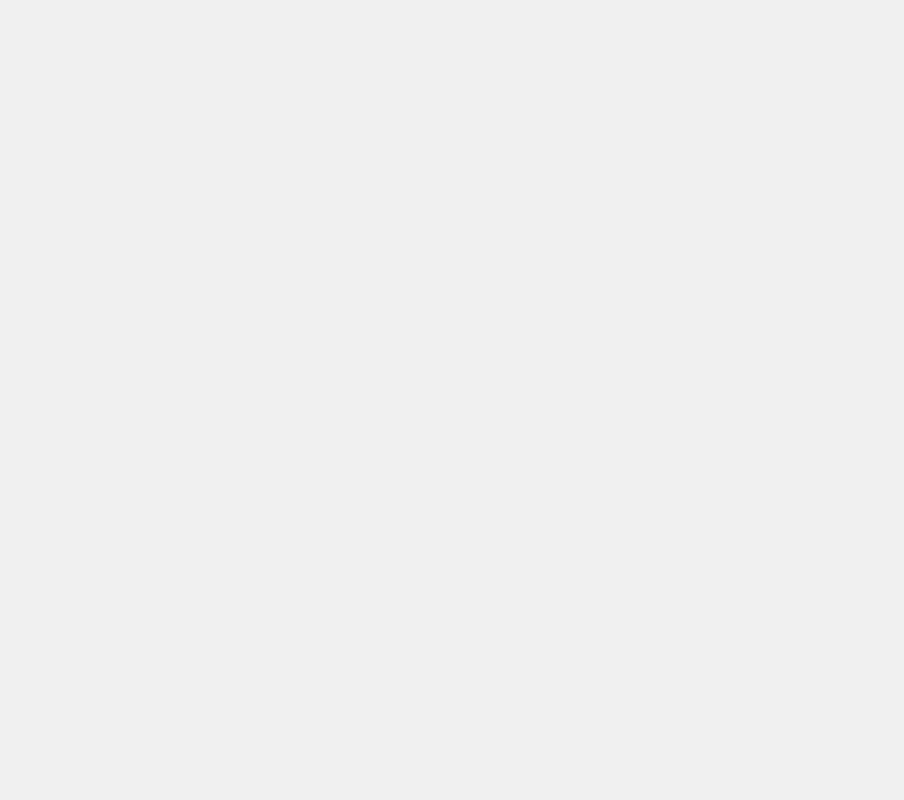
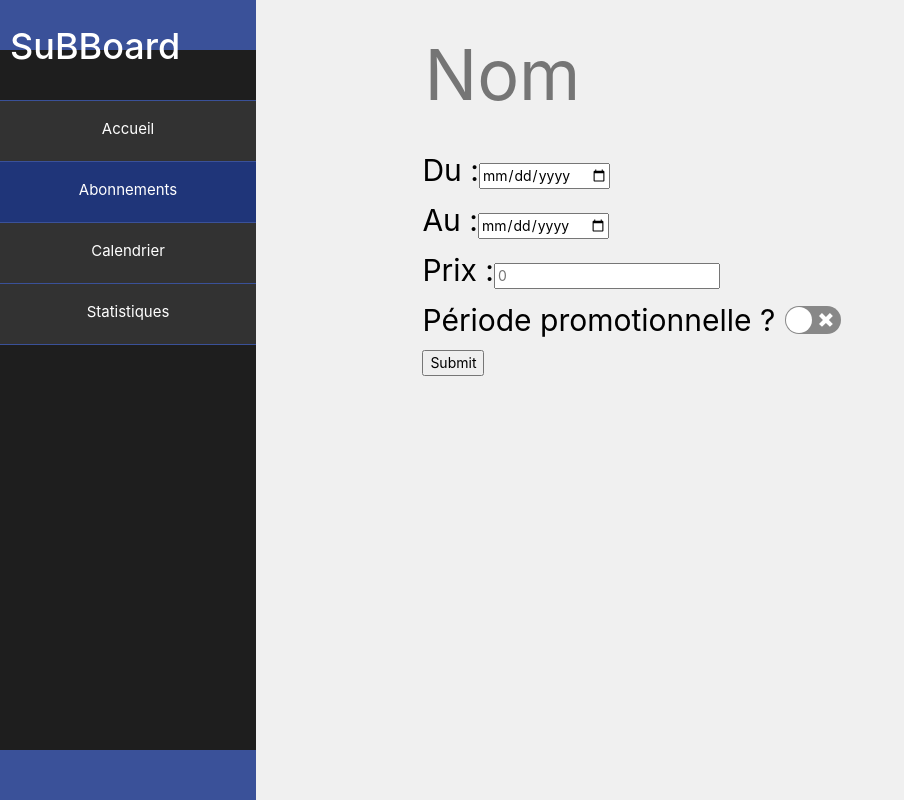
Before and after one commit to yanisr49/SuBBoard_Sandbox, a React (Create React App) app in the folder client/: page /subscription in a window 1280 px wide. Shown: the whole page, without its empty margins (0-904 px from the left). Built offline with nearby package versions, Linux system fonts and the light colour scheme; sample sign-in values are in the browser's storage.

Commit message:
SubForm client api + login / signup api

```diff
--- a/client/src/App.js
+++ b/client/src/App.js
@@ -15,13 +15,10 @@ class App extends Component {
       <div className="App">
         <div className="App-content">
           <Switch>
-            <Route exact path="/" component={SubForm} />
-            <Route path="/dashboard" component={Dashboard} />
-            {/*
-            <SideMenu id="2" />
+            <Route exact path="/" component={Login} />
             <Route exact path="/signup" component={Signup} />
-            <PrivateRoute path="/dashboard" component={Dashboard} />
-            */}
+            <PrivateRoute exact path="/dashboard" component={Dashboard} />
+            <PrivateRoute exact path="/subscription" component={SubForm} />
           </Switch>
         </div>
       </div>
--- a/client/src/components/Dashboard/Dashboard.js
+++ b/client/src/components/Dashboard/Dashboard.js
@@ -120,7 +120,6 @@ export class Dashboard extends Component {
                         </Button>
                     </div>
                 </div>
-                */}
             </div>
         );
     }
--- a/client/src/components/Login/Login.js
+++ b/client/src/components/Login/Login.js
@@ -22,6 +22,7 @@ export class Login extends React.Component {
         try {
             const { data } = await API.login(email, password);
             localStorage.setItem("token", data.token);
+            localStorage.setItem("email", email);
             window.location = "/dashboard";
         } catch (error) {
             console.error(error);
--- a/client/src/components/SubForm/SubForm.js
+++ b/client/src/components/SubForm/SubForm.js
@@ -1,71 +1,174 @@
 import React, {Component} from "react";
 import Switch from "react-switch";
-import DatePicker from "react-datepicker";
 import SideMenu from '../SideMenu/SideMenu';
 
-import API from "../../utils/API";
+import SubAPI from "../../utils/SubAPI";
 import "./SubForm.css"
 
 export class SubForm extends Component {
 
+    static defaultProps = {
+        name: "Nom",
+        startDate: new Date(),
+        endDate: new Date(),
+        price: "0",
+        promo: false,
+        promoStartDate: new Date(),
+        promoEndDate: new Date(),
+        promoPrice: "0"
+    }
+
     constructor() {
         super();
         this.state = {
-            checked: false,
-            background: '#fff',
-            startDate: new Date()
+            name: '',
+            startDate: '',
+            endDate: '',
+            price: '',
+            promo: false,
+            promoStartDate: '',
+            promoEndDate: '',
+            promoPrice: ''
         };
-        this.handleChange = this.handleChange.bind(this);
     }
 
-    handleChange(checked) {
-        this.setState({ checked });
+    handleChange = (promo) => {
+        this.setState({ promo });
     }
 
-    handleChangeComplete = (color) => {
-        this.setState({ background: color.hex });
+    handleName = (event) => {
+        this.setState({ name: event.target.value })
+    }
+
+    handleStartDate = (event) => {
+        this.setState({ startDate: event.target.value })
+    }
+
+    handleEndDate = (event) => {
+        this.setState({ endDate: event.target.value })
+    }
+
+    handlePrice = (event) => {
+        this.setState({ price: event.target.value })
+    }
+
+    handlePromoStartDate = (event) => {
+        this.setState({ promoStartDate: event.target.value })
+    }
+
+    handlePromoEndDate = (event) => {
+        this.setState({ promoEndDate: event.target.value })
+    }
+
+    handlePromoPrice = (event) => {
+        this.setState({ event: event.target.value })
+    }
+
+    send = async () => {
+        try {
+            const { data } = await SubAPI.addSub(
+                localStorage.getItem("email"),
+                this.state.name,
+                "",
+                "",
+                this.state.startDate,
+                this.state.endDate,
+                this.state.price,
+                this.state.promotion,
+                this.state.startPromotion,
+                this.state.endPromotion,
+                this.state.promoPrice
+            );
+        } catch (error) {
+            console.error(error);
+        }
     };
 
     render() {
-        const test = this.state.checked ? "block" : "none";
-        const date = this.state.startDate;
+
+        const { name, startDate, endDate, price, promoStartDate, promoEndDate, promoPrice } = this.props
+        const test = this.state.promo ? "block" : "none";
 
         return (
             <div id="subForm">
                 <SideMenu id="1" />
                 <div className="section">
-                    <form>
-                        <input type="text" name="" value="Netflix" id="subTitle" />
+                    <form  onSubmit={this.send}>
+                        <input
+                            type="text"
+                            placeholder={name}
+                            value={this.state.name}
+                            onChange={this.handleName}
+                            id="subTitle"
+                        />
                         <div className="labelDiv">
                             <p>Du : </p>
-                            <DatePicker
-                                selected={date}
+                            <input
+                                type="Date"
+                                placeholder={startDate}
+                                value={this.state.startDate}
+                                onChange={this.handleStartDate}
                             />
                         </div>
                         <div className="labelDiv">
                             <p>Au : </p>
-                            <input type="Date" name="" />
+                            <input
+                                type="Date"
+                                placeholder={endDate}
+                                value={this.state.endDate}
+                                onChange={this.handleEndDate}
+                            />
+                        </div>
+                        <div className="labelDiv">
+                            <p>Prix : </p>
+                            <input
+                                type="number"
+                                placeholder={price}
+                                value={this.state.price}
+                                onChange={this.handlePrice}
+                            />
                         </div>
                         <div className="promoAsk">
                             <p>Période promotionnelle ?</p>
                             <Switch
                                 className="switch"
                                 onChange={this.handleChange}
-                                checked={this.state.checked}
+                                checked={this.state.promo}
                                 onColor="#3A5199"
                             />
                         </div>
                         <div className="promoDropDown" style={{display: test}}>
                             <div className="labelDiv">
                                 <p>Du : </p>
-                                <input type="Date" name="" />
+                                <input
+                                    type="Date"
+                                    placeholder={promoStartDate}
+                                    value={this.state.promoStartDate}
+                                    onChange={this.handlePromoStartDate}
+                                />
                             </div>
                             <div className="labelDiv">
                                 <p>Au : </p>
-                                <input type="Date" name="" />
+                                <input
+                                    type="Date"
+                                    placeholder={promoEndDate}
+                                    value={this.state.promoEndDate}
+                                    onChange={this.handlePromoEndDate}
+                                />
+                            </div>
+                            <div className="labelDiv">
+                                <p>Prix : </p>
+                                <input
+                                    type="Number"
+                                    placeholder={promoPrice}
+                                    value={this.state.promoPrice}
+                                    onChange={this.handlePromoPrice}
+                                />
                             </div>
                         </div>
-                        <input type="submit" />
+                        <input
+                            type="submit"
+                        />
                     </form>
                 </div>
             </div>
--- /dev/null
+++ b/client/src/utils/SubAPI.js
@@ -0,0 +1,29 @@
+import axios from "axios";
+const headers = {
+  "Content-Type": "application/json"
+};
+const burl = "http://localhost:8800";
+
+export default {
+    addSub: function(email, name, note, webSiteLink, startDate, endDate, price, promotion, startPromotion, endPromotion, promotionPrice) {
+      return axios.post(
+        `${burl}/subscription/add`,
+        {
+            email,
+            name,
+            note,
+            webSiteLink,
+            startDate,
+            endDate,
+            price,
+            promotion,
+            startPromotion,
+            endPromotion,
+            promotionPrice
+        },
+        {
+          headers: headers
+        }
+      );
+    }
+}
```
Also changed, not shown: 2 other files (tests, documents, lock files or other folders).
